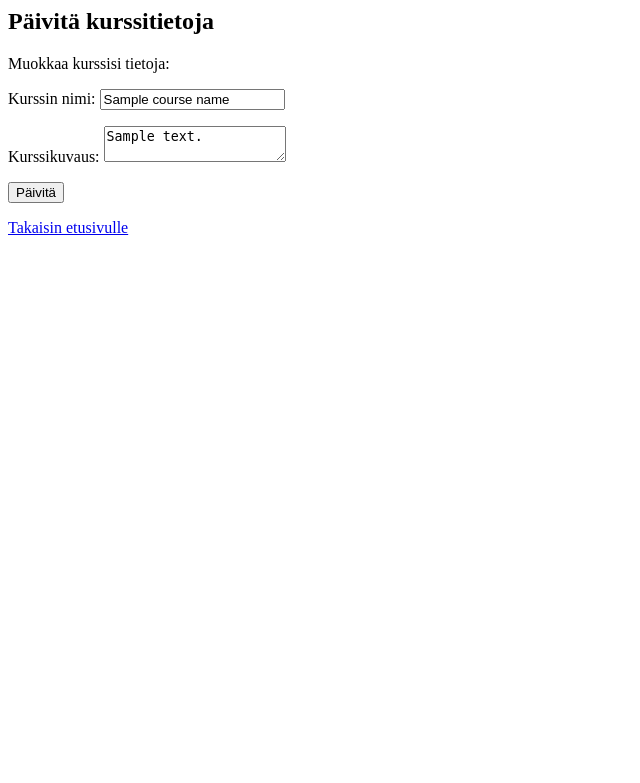
After one commit to hjeronen/tsoha-2022, a Flask app: template templates/update_course.html in a window 1280 px wide. The commit adds this page. Shown: the top 783 px of the page, without its empty margins (0-640 px from the left). Run offline with Flask 2, Linux system fonts and the light colour scheme; the template is opened without the code that fills it: most values are stand-ins (such as "Sample title", 1, 10 or a date in 2020).

Commit message:
Added function to update courses

```diff
--- a/login_service.py
+++ b/login_service.py
@@ -85,3 +85,8 @@ def get_userinfo():
 
 def get_user_role():
     return session["user_role"]
+
+# def check_csrf():
+#     if session["csrf_token"] != request.form["csrf_token"]:
+#         return False
+#     return True
--- a/templates/course_page.html
+++ b/templates/course_page.html
@@ -14,5 +14,9 @@
         {% if session.user_role == 'student' %}
         <a href="/enroll/{{ id }}">Ilmoittaudu kurssille</a>
         {% endif %}
+
+        {% if session.user_role == 'teacher' %}
+        <a href="/update_course/{{ id }}">Muokkaa kurssin tietoja</a>
+        {% endif %}
     </body>
 </html>
--- a/templates/homepage.html
+++ b/templates/homepage.html
@@ -19,7 +19,8 @@
         {% if session.user_role == 'student' %}
         <h2>Kurssit, joille olet ilmoittautunut</h2>
         {% for line in list %}
-        <p>{{ line[0] }} {{ line[1] }}</p>
+        <a href="/course_page/{{ line[0] }}">{{ line.course_name }}</a>
+        <br></br>
         {% endfor %}
         {% endif %}
 
@@ -31,7 +32,8 @@
         <p>Sinulla ei ole kursseja.</p>
         {% else %}
         {% for line in list %}
-        <p>{{ line[0] }} {{ line[1] }}</p>
+        <a href="/course_page/{{ line[0] }}">{{ line.course_name }}</a>
+        <br></br>
         {% endfor %}
         {% endif %}
         <br></br>
--- a/templates/index.html
+++ b/templates/index.html
@@ -7,6 +7,7 @@
     <body>
         <h1>Opetussovellus</h1>
         <p>Tervetuloa opetussovellukseen!</p>
+
         {% if session.user_name %}
         <p>Olet kirjautunut nimellä {{ session.user_name }}</p>
         <a href="/logout">Kirjaudu ulos</a>
@@ -15,6 +16,7 @@
         <a href="/register">Rekisteröidy</a>
         <a href="/login">Kirjaudu</a>
         {% endif %}
+
         <h2>Kaikki kurssit</h2>
         {% if not list %}
         <p>Järjestelmässä ei ole vielä yhtään kurssia.</p>
--- /dev/null
+++ b/templates/update_course.html
@@ -0,0 +1,25 @@
+<form action="/update_course/{{ course_id }}" method="POST">
+    <head>
+        <meta charset="utf-8">
+        <title>Opetussovellus</title>
+    </head>
+    <body>
+        <h2>Päivitä kurssitietoja</h2>
+        <p>
+            Muokkaa kurssisi tietoja:
+        </p>
+        <input type="hidden" id="course_id" name="course_id" value="{{ course_id }}">
+        <p>
+            <label for="course_name">Kurssin nimi:</label>
+            <input type="text" id="course_name" name="course_name" value="{{ course_name }}">
+        </p>
+        <p>
+            <label for="description">Kurssikuvaus:</label>
+            <textarea id="description" name="description">{{ description }}</textarea>
+        </p>
+        <p class="button">
+            <button type="submit">Päivitä</button>
+        </p>
+        <a href="/">Takaisin etusivulle</a>
+    </body>
+</form>
```
Also changed, not shown: courses.py (+11 -0 lines), routes.py (+21 -0 lines).
